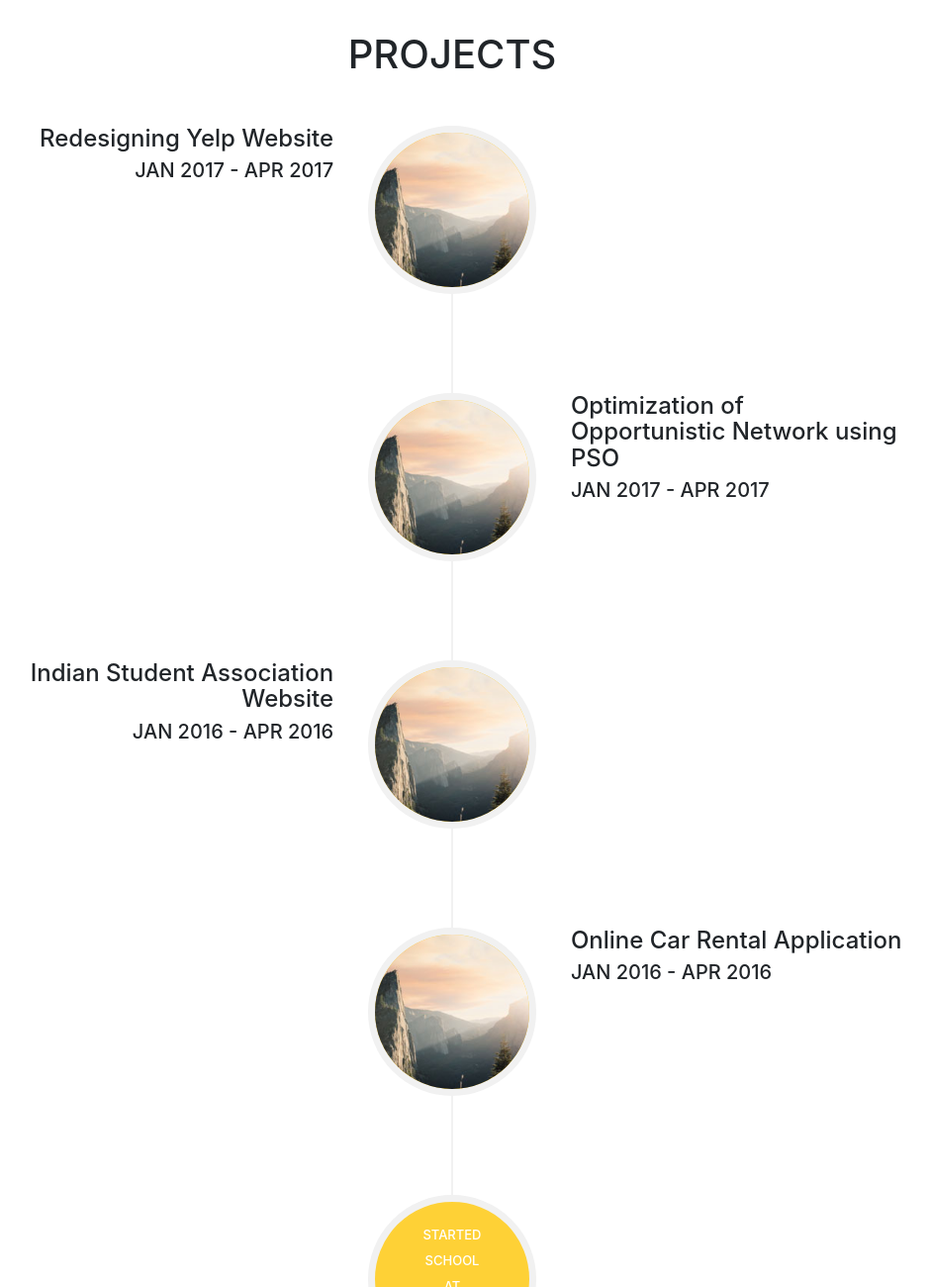
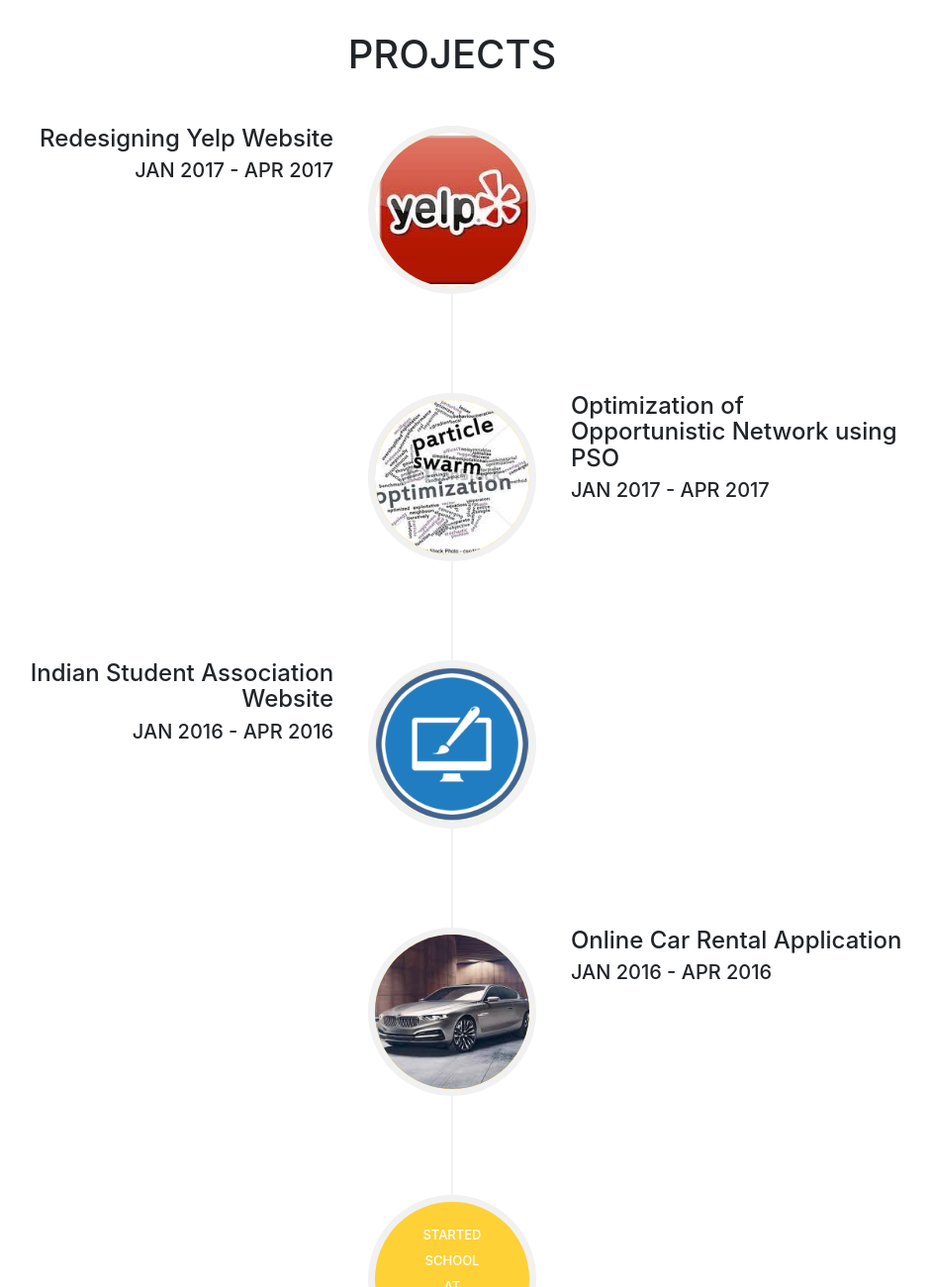
Before and after one commit to lakshmiprabha19/lakshmiprabha19.github.io, a website with bundled scripts: page index.html in a window 1280 px wide. Shown: the part 2056-3356 px from the top of the page at 99% size, without its empty margins (183-1124 px from the left). Built offline with nearby package versions, Linux system fonts and the light colour scheme; a web font is replaced by a local one.

Commit message:
portfolio v2

```diff
--- a/index.html
+++ b/index.html
@@ -304,7 +304,7 @@
             <ul class="timeline">
               <li>
                 <div class="timeline-image">
-                  <a data-toggle="modal" href="#portfolioModal4" ><img class="rounded-circle img-fluid" src="img/about/1.jpg" alt=""></a>
+                  <a data-toggle="modal" href="#portfolioModal4" ><img class="rounded-circle img-fluid" src="img/yelp.jpg" alt=""></a>
                 </div>
                 <div class="timeline-panel">
                   <div class="timeline-heading">
@@ -318,7 +318,7 @@
               </li>
               <li class="timeline-inverted">
                 <div class="timeline-image">
-                  <a data-toggle="modal" href="#portfolioModal5" ><img class="rounded-circle img-fluid" src="img/about/1.jpg" alt=""></a>
+                  <a data-toggle="modal" href="#portfolioModal5" ><img class="rounded-circle img-fluid" src="img/pso.jpg" alt=""></a>
                 </div>
                 <div class="timeline-panel">
                   <div class="timeline-heading">
@@ -332,7 +332,7 @@
               </li>
               <li>
                 <div class="timeline-image">
-                  <a data-toggle="modal" href="#portfolioModal6" ><img class="rounded-circle img-fluid" src="img/about/1.jpg" alt=""></a>
+                  <a data-toggle="modal" href="#portfolioModal6" ><img class="rounded-circle img-fluid" src="img/webDesign.png" alt=""></a>
                 </div>
                 <div class="timeline-panel">
                   <div class="timeline-heading">
@@ -346,7 +346,7 @@
               </li>
               <li class="timeline-inverted">
                 <div class="timeline-image">
-                  <a data-toggle="modal" href="#portfolioModal7" ><img class="rounded-circle img-fluid" src="img/about/1.jpg" alt=""></a>
+                  <a data-toggle="modal" href="#portfolioModal7" ><img class="rounded-circle img-fluid" src="img/car.jpg" alt=""></a>
                 </div>
                 <div class="timeline-panel">
                   <div class="timeline-heading">
```
Also changed, not shown: img/car.jpg (added), img/pso.jpg (added), img/webDesign.png (added), img/yelp.jpg (added), 5 other files.
